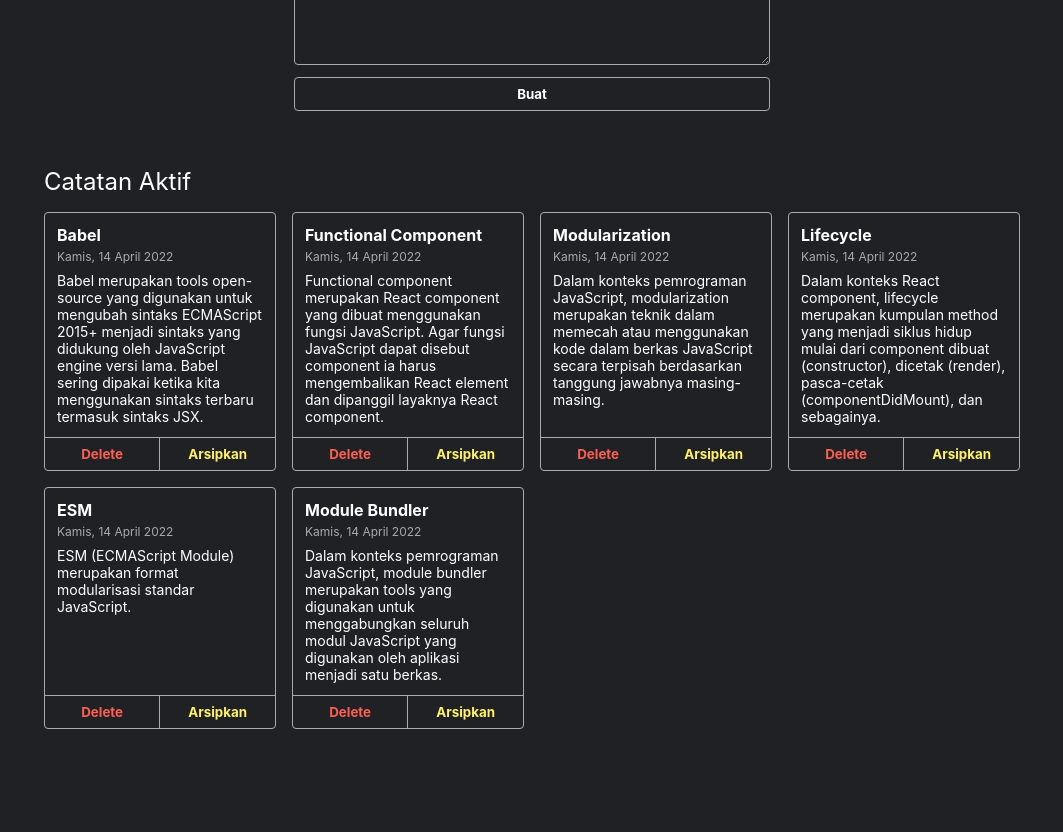
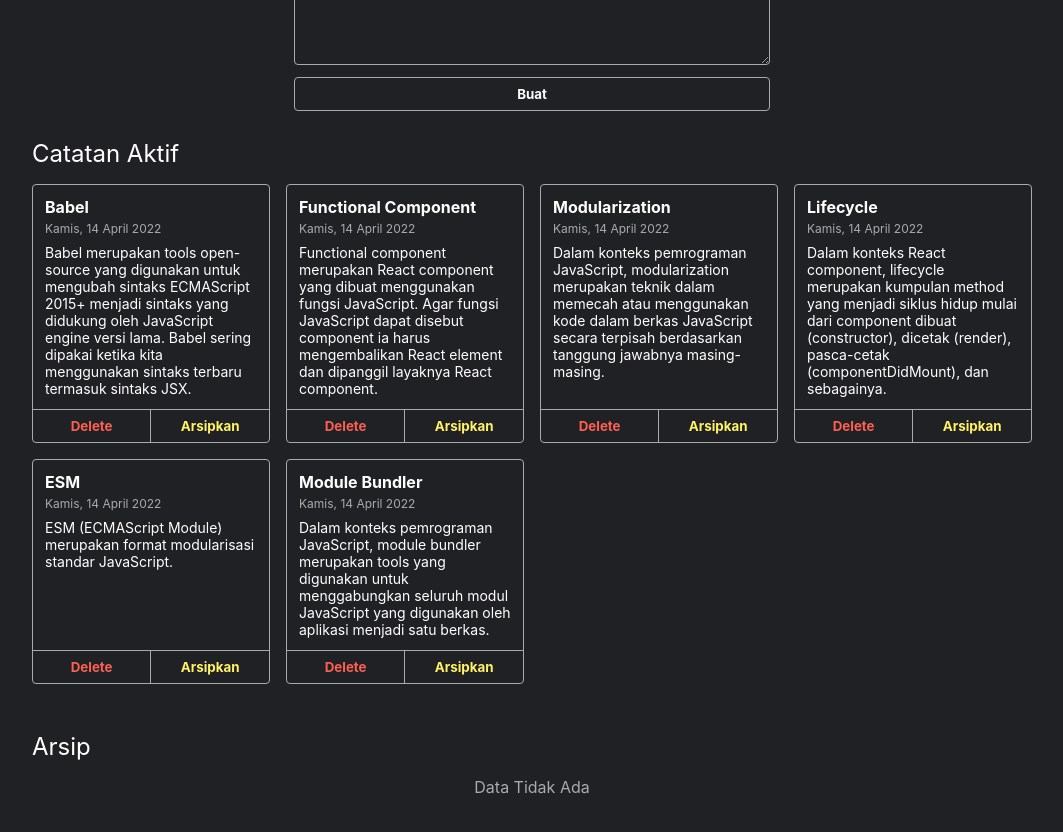
Before and after one commit to ReyviRahman/Membangun-Aplikasi-Catatan-Menggunakan-React, a React (Vite) app: page / in a window 1280 px wide. Shown: the part 360-1192 px from the top of the page, without its empty margins (108-1171 px from the left). Before the commit the page ends 1165 px from the top, so only its background shows below. Built offline with nearby package versions, Linux system fonts and the light colour scheme.

Commit message:
Finishing All Featured

```diff
--- /dev/null
+++ b/src/components/ArchivedButton.jsx
@@ -0,0 +1,9 @@
+import React from 'react'
+
+const ArchivedButton = ({id, onArchived, buttonTitle}) => {
+  return (
+    <button className='note-item__archive-button' onClick={() => onArchived(id)}>{buttonTitle}</button>
+  )
+}
+
+export default ArchivedButton
--- /dev/null
+++ b/src/components/ArchivedListBody.jsx
@@ -0,0 +1,26 @@
+import React from 'react'
+import NoteItem from './NoteItem'
+
+const ArchivedListBody = ({notes, onDelete, onArchived, showFormattedDate}) => {
+  return (
+    <div className='note-list__body'>
+      <h2>Arsip</h2>
+      {
+        notes.filter(note => note.archived).length === 0 && (
+          <p className='notes-list__empty-message'>Data Tidak Ada</p>
+        )
+      }
+      <div className='notes-list'>
+        {
+          notes
+            .filter(note => note.archived)
+            .map((note) => (
+              <NoteItem key={note.id} id={note.id} onDelete={onDelete} onArchived={onArchived} buttonTitle={"Pindahkan"} showFormattedDate={showFormattedDate} {...note} />
+            ))
+        }
+      </div>
+    </div>
+  )
+}
+
+export default ArchivedListBody
--- a/src/components/NoteItem.jsx
+++ b/src/components/NoteItem.jsx
@@ -1,24 +1,19 @@
 import React from 'react'
 import DeleteButton from './DeleteButton'
+import ArchivedButton from './ArchivedButton'
 
-const NoteItem = ({ title, createdAt, body, id, onDelete }) => {
-  const formattedDate = new Date(createdAt).toLocaleDateString('id-ID', {
-    weekday: 'long', // Menampilkan hari
-    day: 'numeric',  // Menampilkan tanggal
-    month: 'long',   // Menampilkan bulan dalam format lengkap
-    year: 'numeric'  // Menampilkan tahun
-  });
+const NoteItem = ({ title, createdAt, body, id, onDelete, onArchived, showFormattedDate, buttonTitle }) => {
 
   return (
     <div className='note-item'>
       <div className='note-item__content'>
         <h4 className='note-item__title'>{title}</h4>
-        <p className='note-item__date'>{formattedDate}</p>
+        <p className='note-item__date'>{showFormattedDate(createdAt)}</p>
         <p className='note-item__body'>{body}</p>
       </div>
       <div className='note-item__action'>
         <DeleteButton id={id} onDelete={onDelete} />
-        <button className='note-item__archive-button'>Arsipkan</button>
+        <ArchivedButton id={id} onArchived={onArchived} buttonTitle={buttonTitle} />
       </div>
     </div>
   )
--- a/src/components/NoteListBody.jsx
+++ b/src/components/NoteListBody.jsx
@@ -1,7 +1,7 @@
 import React from 'react'
 import NoteItem from './NoteItem'
 
-const NoteListBody = ({notes, onDelete}) => {
+const NoteListBody = ({notes, onDelete, onArchived, showFormattedDate}) => {
   return (
     <div className='note-list__body'>
       <h2>Catatan Aktif</h2>
@@ -12,9 +12,11 @@ const NoteListBody = ({notes, onDelete}) => {
       }
       <div className='notes-list'>
         {
-          notes.map((note) => (
-            <NoteItem key={note.id} id={note.id} onDelete={onDelete} {...note} />
-          ))
+          notes
+            .filter(note => !note.archived)
+            .map((note) => (
+              <NoteItem key={note.id} id={note.id} onDelete={onDelete} onArchived={onArchived} buttonTitle={"Arsipkan"} showFormattedDate={showFormattedDate} {...note} />
+            ))
         }
       </div>
     </div>
--- a/src/components/NotesApp.jsx
+++ b/src/components/NotesApp.jsx
@@ -2,7 +2,8 @@ import React from 'react'
 import Navbar from './Navbar'
 import NoteAppBody from './NoteAppBody'
 import NoteListBody from './NoteListBody'
-import { getInitialData } from '../utils/index'
+import { getInitialData, showFormattedDate} from '../utils/index'
+import ArchivedListBody from './ArchivedListBody'
 
 class NotesApp extends React.Component {
   constructor(props) {
@@ -15,6 +16,7 @@ class NotesApp extends React.Component {
     this.onDeleteHandler = this.onDeleteHandler.bind(this);
     this.onAddNotesHandler = this.onAddNotesHandler.bind(this);
     this.handleSearch = this.handleSearch.bind(this)
+    this.onArchiveHandler = this.onArchiveHandler.bind(this);
   }
 
   onDeleteHandler(id) {
@@ -44,6 +46,16 @@ class NotesApp extends React.Component {
     this.setState({ searchTerm: keyword });
   }
 
+  onArchiveHandler(id) {
+    this.setState((prevState) => {
+      const updatedNotes = prevState.notes.map(note =>
+        note.id === id ? {...note, archived: !note.archived} : note
+      );
+      console.log(updatedNotes)
+      return { notes: updatedNotes}
+    })
+  }
+
   render() {
     const filteredNotes = this.state.notes.filter(note =>
       note.title.toLowerCase().includes(this.state.searchTerm.toLowerCase())
@@ -53,7 +65,11 @@ class NotesApp extends React.Component {
       <div>
         <Navbar handleSearch={this.handleSearch} />
         <NoteAppBody addNote={this.onAddNotesHandler} />
-        <NoteListBody notes={filteredNotes} onDelete={this.onDeleteHandler} />
+        <NoteListBody notes={filteredNotes} onArchived={this.onArchiveHandler} onDelete={this.onDeleteHandler} showFormattedDate={showFormattedDate} />
+
+        <ArchivedListBody notes={filteredNotes} onArchived={this.onArchiveHandler} onDelete={this.onDeleteHandler} showFormattedDate={showFormattedDate} />
+
+
       </div>
     );
   }
--- a/src/styles/style.css
+++ b/src/styles/style.css
@@ -39,8 +39,8 @@ input::placeholder, textarea::placeholder {
 
 .note-list__body {
   max-width: 1000px;
-  margin: 16px auto;
-  padding: 12px;
+  margin-left: auto;
+  margin-right: auto;
 }
 
 .note-list__body h2 {
```
